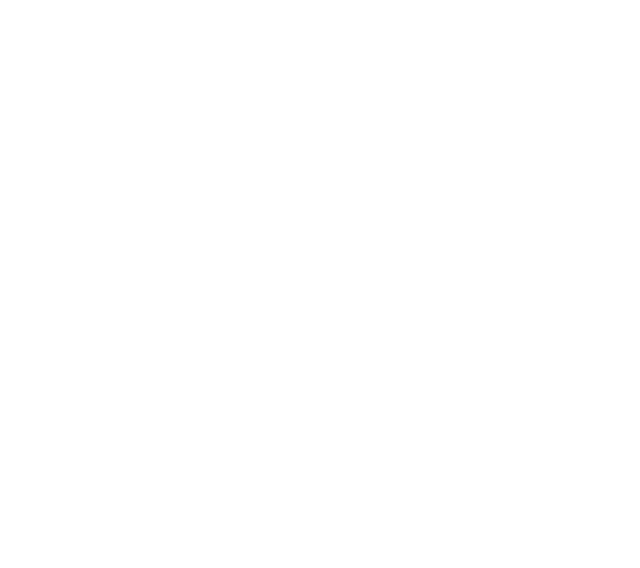
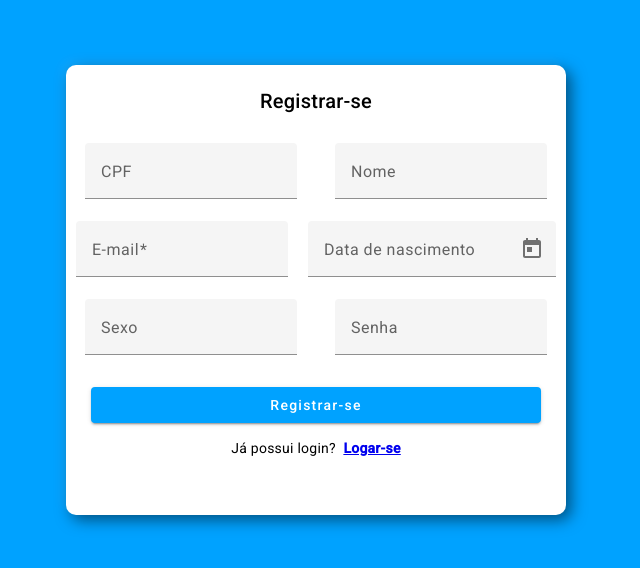
Before and after one commit to luanpatrick10/ProjetoRotina, an Angular app: page /cadastro-de-usuario in a window 1280 px wide. Before the commit this address led to /. Shown: the part 110-678 px from the top of the page, without its empty margins (324-964 px from the left). Built offline with nearby package versions, Linux system fonts and the light colour scheme.

Commit message:
feat: Layout cadastro

```diff
--- a/src/app/cadastro-de-usuario/cadastro-de-usuario.component.css
+++ b/src/app/cadastro-de-usuario/cadastro-de-usuario.component.css
@@ -0,0 +1,35 @@
+.container-registrar {
+    border-radius: 10px;
+    box-shadow: -5px -5px 10px rgba(255,255,255,0.05),
+                5px 5px 15px rgba(0,0,0,0.5);
+    width: 500px;
+    height: 450px;
+    background:white;
+}
+
+.container-titulo {
+    margin-top: 20px;
+    display: flex;
+    justify-content: center;
+    margin-bottom: 10px;
+}
+
+.container-elementos-forms{
+    display: flex;
+    justify-content: space-around;
+}
+
+.container-botao-registrar-se{
+    display: flex;
+    justify-content: center;
+    margin-top:10px;
+}
+
+.botao-registrar-se{
+    min-width: 90%;
+}
+.container-logar-se{
+    margin-top:15px;
+    display: flex;
+    justify-content: center;
+}
--- a/src/app/cadastro-de-usuario/cadastro-de-usuario.component.html
+++ b/src/app/cadastro-de-usuario/cadastro-de-usuario.component.html
@@ -1 +1,58 @@
-<p>cadastro-de-usuario works!</p>
+<div class="container-pagina">
+    <div class="container-registrar">
+        <div class="container-titulo">
+            <h2>Registrar-se</h2>
+        </div>
+        <div>
+            <form>
+                <div class="container-elementos-forms">
+                    <mat-form-field>
+                        <mat-label>CPF</mat-label>
+                        <input matInput>
+                    </mat-form-field>
+                    <mat-form-field>
+                        <mat-label>Nome</mat-label>
+                        <input matInput>
+                    </mat-form-field>
+                </div>
+                <div class="container-elementos-forms">
+                    <mat-form-field class="example-full-width">
+                        <mat-label>E-mail</mat-label>
+                        <input type="email" matInput [formControl]="emailFormControl" [errorStateMatcher]="matcher"
+                               placeholder="Ex. pat@example.com">
+                        @if (emailFormControl.hasError('email') && !emailFormControl.hasError('required')) {
+                          <mat-error>Porfavor digite um e-mail válido</mat-error>
+                        }
+                        @if (emailFormControl.hasError('required')) {
+                          <mat-error>E-mail é <strong>obrigatório</strong></mat-error>
+                        }
+                      </mat-form-field>
+                    <mat-form-field>
+                        <mat-label>Data de nascimento</mat-label>
+                        <input matInput [matDatepicker]="picker">
+                        <mat-datepicker-toggle matIconSuffix [for]="picker"></mat-datepicker-toggle>
+                        <mat-datepicker #picker></mat-datepicker>
+                    </mat-form-field>
+                </div>
+                <div class="container-elementos-forms">
+                    <mat-form-field>
+                        <mat-label>Sexo</mat-label>
+                        <input matInput>
+                    </mat-form-field>
+                    <mat-form-field>
+                        <mat-label>Senha</mat-label>
+                        <input matInput  [type]="hide ? 'password' : 'text'">
+                    </mat-form-field>
+                </div>
+                <div class="container-botao-registrar-se">
+                    <button type="button" mat-raised-button
+                        color="primary botao-form botao-registrar-se">Registrar-se</button>
+                </div>
+                <div class="container-logar-se">
+                    <span>Já possui login?&nbsp;&nbsp;<a class="esqueceu-senha"
+                            [routerLink]="['/login']"><b>Logar-se</b></a></span>
+                </div>
+            </form>
+        </div>
+    </div>
+</div>
--- a/src/app/cadastro-de-usuario/cadastro-de-usuario.component.ts
+++ b/src/app/cadastro-de-usuario/cadastro-de-usuario.component.ts
@@ -1,13 +1,42 @@
 import { Component } from '@angular/core';
 import { CommonModule } from '@angular/common';
+import { MatInputModule } from '@angular/material/input';
+import { MatFormFieldModule } from '@angular/material/form-field';
+import { FormsModule } from '@angular/forms';
+import { MatIconModule } from '@angular/material/icon';
+import { MatDividerModule } from '@angular/material/divider';
+import { MatButtonModule } from '@angular/material/button';
+import { MatDatepickerModule } from '@angular/material/datepicker';
+import { MatNativeDateModule } from '@angular/material/core';
+import { RouterModule } from '@angular/router';
+import {
+  FormControl,
+  FormGroupDirective,
+  NgForm,
+  Validators,
+
+  ReactiveFormsModule,
+} from '@angular/forms';
+import { ErrorStateMatcher } from '@angular/material/core';
+
+
+export class MyErrorStateMatcher implements ErrorStateMatcher {
+  isErrorState(control: FormControl | null, form: FormGroupDirective | NgForm | null): boolean {
+    const isSubmitted = form && form.submitted;
+    return !!(control && control.invalid && (control.dirty || control.touched || isSubmitted));
+  }
+}
 
 @Component({
   selector: 'app-cadastro-de-usuario',
   standalone: true,
-  imports: [CommonModule],
+  imports: [CommonModule, MatInputModule, MatFormFieldModule, FormsModule, MatIconModule, MatDividerModule,
+    MatButtonModule, MatDatepickerModule, MatNativeDateModule, RouterModule,ReactiveFormsModule],
   templateUrl: './cadastro-de-usuario.component.html',
   styleUrl: './cadastro-de-usuario.component.css'
 })
-export class CadastroDeUsuarioComponent {
-
+export class CadastroDeUsuarioComponent  {
+  emailFormControl = new FormControl('', [Validators.required, Validators.email]);
+  matcher = new MyErrorStateMatcher();
+  hide = true;
 }
--- a/src/app/login/login.component.html
+++ b/src/app/login/login.component.html
@@ -6,7 +6,7 @@
         <form>
             <div class="formulario-login">
                 <mat-form-field class="botao-login">
-                    <mat-label>Login</mat-label>
+                    <mat-label>E-mail</mat-label>
                     <input [(ngModel)]="login.email" [value]="login.email" name="login.email"  matInput>
                 </mat-form-field>
                 <mat-form-field class="botao-login">
@@ -19,9 +19,9 @@
                     </div>
                     <a class="esqueceu-senha">Esqueceu sua senha?</a>
                 </div>
-                <button type="button" mat-raised-button color="primary botao-entrar" (click)="logar()">Entrar</button>
+                <button type="button" mat-raised-button color="primary botao-form botao-entrar" (click)="logar()">Entrar</button>
                 <div class="container-registrar">
-                    <span>Não possui login?&nbsp;&nbsp;<a class="esqueceu-senha"><b>Registre-se</b></a></span>
+                    <span>Não possui login?&nbsp;&nbsp;<a class="esqueceu-senha" [routerLink]="['/cadastro-de-usuario']"><b>Registre-se</b></a></span>
                 </div>
             </div>
         </form>
--- a/src/app/login/login.component.ts
+++ b/src/app/login/login.component.ts
@@ -7,34 +7,38 @@
 import { MatFormFieldModule } from '@angular/material/form-field';
 import { MatCheckboxModule } from '@angular/material/checkbox';
 import { LoginService } from './login.service';
-import { Login } from '../Interfaces/interfaces';
+import { Login } from '../Interfaces/Login';
 import { emitDistinctChangesOnlyDefaultValue } from '@angular/compiler';
 import { HttpClient, HttpClientModule } from '@angular/common/http';
 import { FormsModule, ReactiveFormsModule } from '@angular/forms';
 import { BrowserModule } from '@angular/platform-browser';
 import { Router } from '@angular/router';
+import { RouterModule } from '@angular/router';
+
+
 
 @Component({
   selector: 'app-login',
   standalone: true,
-  imports: [CommonModule, MatSlideToggleModule, MatIconModule, MatButtonModule, MatInputModule, MatFormFieldModule, MatCheckboxModule,FormsModule,ReactiveFormsModule],
+  imports: [CommonModule, MatSlideToggleModule, MatIconModule, MatButtonModule, MatInputModule, MatFormFieldModule
+    , MatCheckboxModule, FormsModule, ReactiveFormsModule,RouterModule],
   templateUrl: './login.component.html',
   styleUrl: './login.component.css'
 })
 export class LoginComponent {
   hide = true;
-  constructor(private service: LoginService,private router:Router) { }
+  constructor(private service: LoginService, private router: Router) { }
   teste: string = "";
   login: Login = {
     email: "",
     senha: ""
   };
   public logar() {
-    this.service.logar(this.login.email,this.login.senha).subscribe((resposta) => {
-      if(resposta)
+    this.service.logar(this.login.email, this.login.senha).subscribe((resposta) => {
+      if (resposta)
         this.router.navigate(['home'])
       else
-      console.log("E-mail ou senha errada.")
+        console.log("E-mail ou senha errada.")
     })
   };
 }
--- a/src/app/login/login.service.ts
+++ b/src/app/login/login.service.ts
@@ -1,7 +1,7 @@
 import { HttpClient } from '@angular/common/http';
 import { Injectable } from '@angular/core';
 import { Observable } from 'rxjs';
-import { Login } from '../Interfaces/interfaces';
+import { Login } from '../Interfaces/Login';
 
 @Injectable({
   providedIn: 'root'
--- a/src/styles.css
+++ b/src/styles.css
@@ -23,3 +23,7 @@
     position: relative;
     background: #00a2ff;
 }
+
+.botao-form{
+    background-color:#00a2ff !important;
+}
```
Also changed, not shown: src/app/Interfaces/Usuario.ts (added, +9 -0 lines), src/app/app.routes.ts (+5 -3 lines), src/app/Interfaces/Login.ts (renamed from src/app/Interfaces/interfaces.ts).
